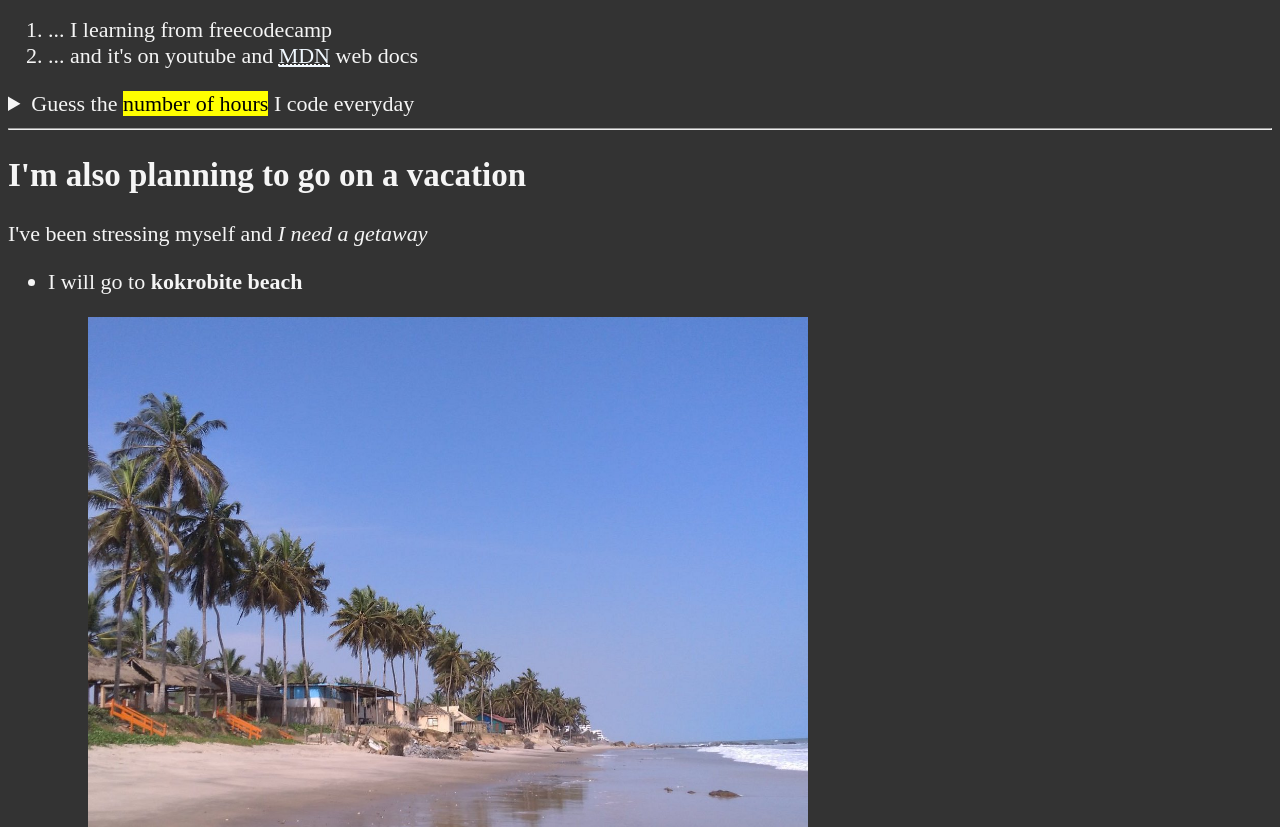
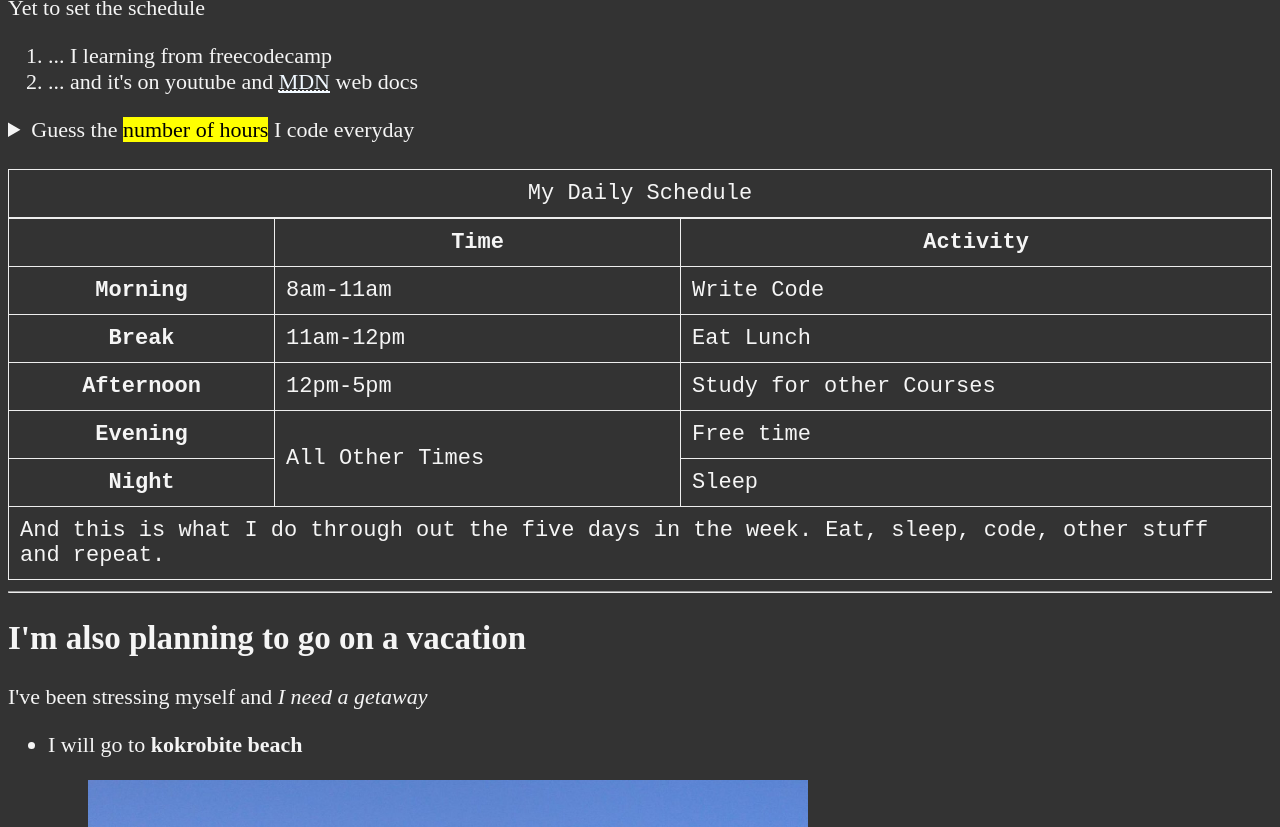
Before and after one commit to Hubertkin/Starting_HTML, a plain HTML site: page lesson 09/index.html in a window 1280 px wide. Shown: the part 903-1730 px from the top of the page. Drawn offline with Linux system fonts and the light colour scheme.

```diff
--- a/lesson 09/index.html
+++ b/lesson 09/index.html
@@ -19,6 +19,7 @@
         <ul>
           <li><a href="#html">Learning HTML</a></li>
           <li><a href="#vacation">Planning a Vacation</a></li>
+          <li><a href="#contact">Contact Me</a></li>
         </ul>
       </nav>
     </header>
@@ -29,7 +30,8 @@
         <h2>I'm ready to learn HTML</h2>
         <p>This is my first website</p>
         <section>
-          <h3>HTML5</h3><img
+          <h3>HTML5</h3>
+          <img
             src="img/pngegg.png"
             alt="HTML5 Logo"
             title="I'm learning HTML5"
@@ -39,7 +41,8 @@
           <figure>
             <figcaption>An Example of an HTML 5 code</figcaption>
             <code> &lt;h1&gt;Hello World!&lt;/h1&gt; </code>
-        </figure></section>
+          </figure>
+        </section>
         <section>
           <h3>My daily schedule</h3>
           <p>Yet to set the schedule</p>
@@ -54,12 +57,74 @@
             </li>
           </ol>
           <aside>
-        <details><summary>Guess the <mark
-          >number of hours</mark>
-           I code everyday</summary>
-        <p>I start at <time datetime="8:00">8 am</time> and I write code for <time datetime="PT3H">3 hours</time></p></details>
-      </aside></section>
-
+            <details>
+              <summary>
+                Guess the <mark>number of hours</mark> I code everyday
+              </summary>
+              <p>
+                I start at <time datetime="8:00">8 am</time> and I write code
+                for <time datetime="PT3H">3 hours</time>
+              </p>
+            </details>
+          </aside>
+          <br />
+          <table>
+            <caption>
+              My Daily Schedule
+            </caption>
+            <thead>
+              <th>&nbsp;</th>
+              <th scope="col">Time</th>
+              <th scope="col">Activity</th>
+            </thead>
+            <tbody>
+              <tr>
+                <th scope="row">Morning</th>
+                <td>
+                  <time datetime="08:00">8am</time>-<time datetime="11:00"
+                    >11am</time
+                  >
+                </td>
+                <td>Write Code</td>
+              </tr>
+              <tr>
+                <th scope="row">Break</th>
+                <td>
+                  <time datetime="11:00">11am</time>-<time datetime="12:00"
+                    >12pm</time
+                  >
+                </td>
+                <td>Eat Lunch</td>
+              </tr>
+              <tr scope="row">
+                <th>Afternoon</th>
+                <td>
+                  <time datetime="12:00">12pm</time>-<time datetime="17:00"
+                    >5pm</time
+                  >
+                </td>
+                <td>Study for other Courses</td>
+              </tr>
+              <tr>
+                <th scope="row">Evening</th>
+                <td rowspan="2">All Other Times</td>
+                <td>Free time</td>
+              </tr>
+              <tr>
+                <th scope="row">Night</th>
+                <td>Sleep</td>
+              </tr>
+            </tbody>
+            <tfoot>
+              <tr>
+                <td colspan="3">
+                  And this is what I do through out the five days in the week.
+                  Eat, sleep, code, other stuff and repeat.
+                </td>
+              </tr>
+            </tfoot>
+          </table>
+        </section>
       </article>
       <hr />
       <article id="vacation">
--- a/lesson 09/main.css
+++ b/lesson 09/main.css
@@ -15,3 +15,9 @@
 a:hover, a:active{
     color: #eee;
 }
+table, th, tr, td, caption {
+    border: 1px solid #eee;
+    font-family: 'Courier New', Courier, monospace;
+    border-collapse: collapse;
+    padding: 0.5rem;
+}
```
Lines whose indentation alone changed are shown as unchanged.
